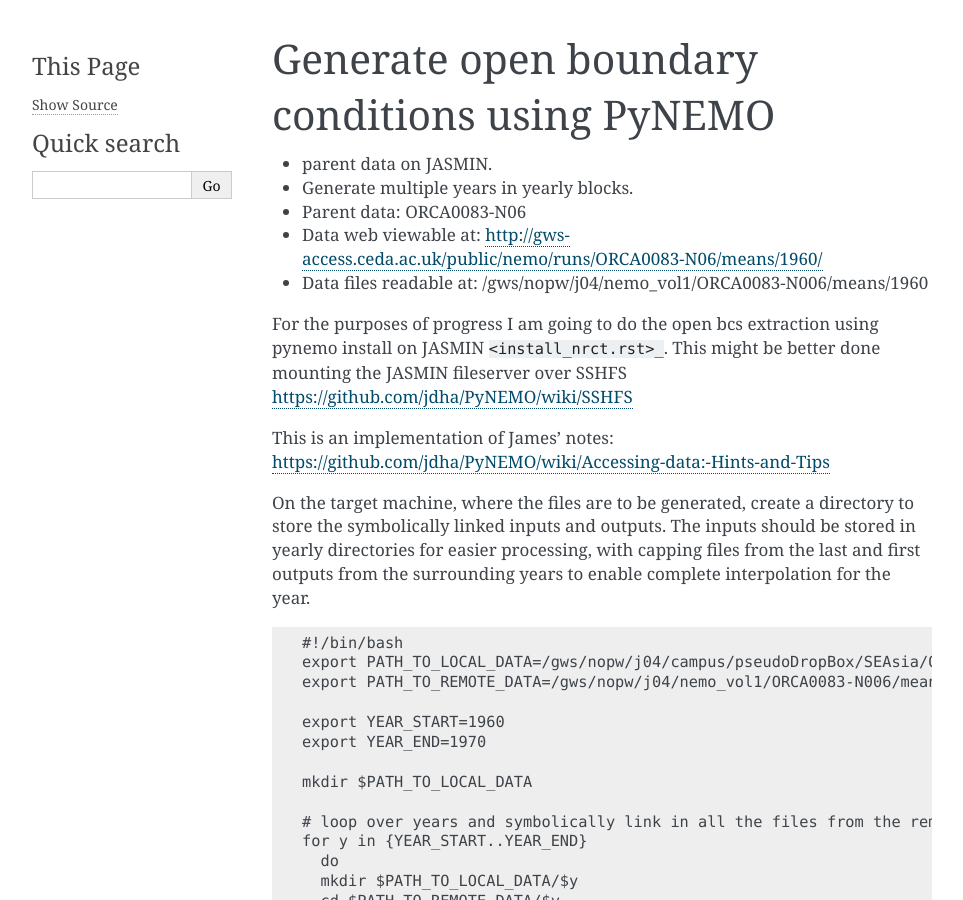
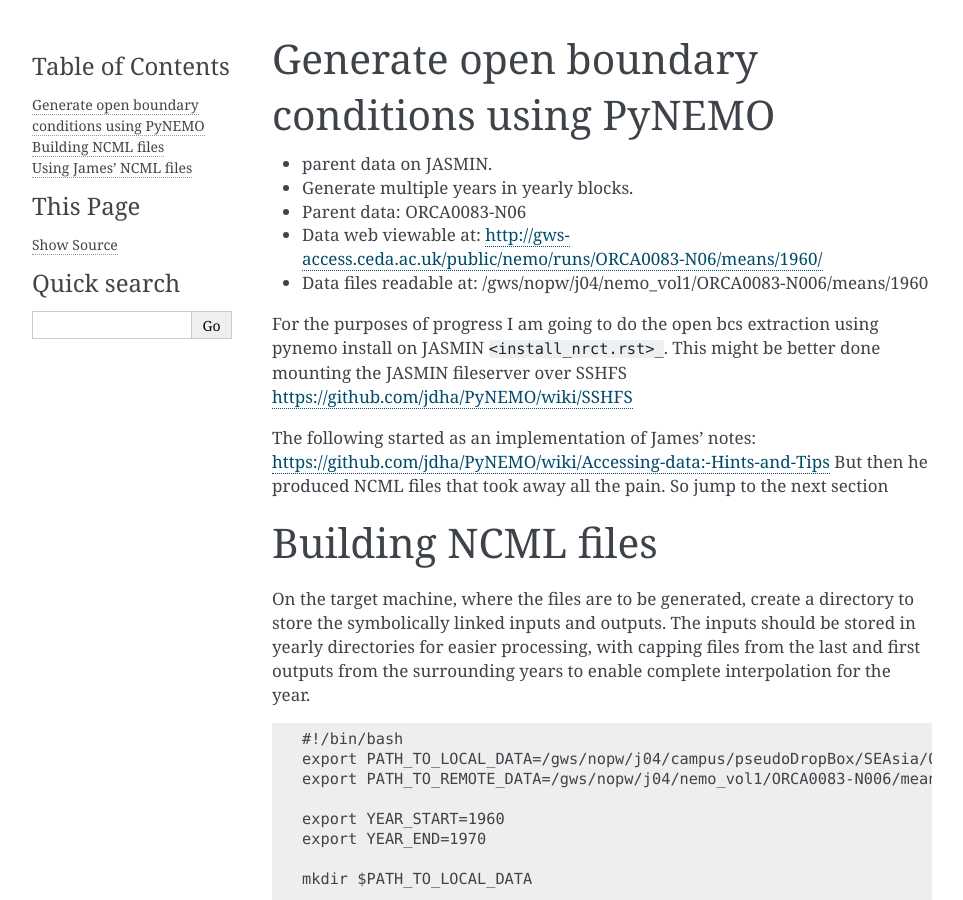
Before and after one commit to NOC-MSM/SEAsia, a Sphinx documentation site: the page built from recipes/docs/source/generate_openboundaryconditions.rst, in a window 1280 px wide and 900 px high. Shown: the whole window, without its empty margins (148-1111 px from the left). Built offline with Sphinx 7.4.7, drawn with Linux system fonts in a browser that asks for light colours; some of the changed text lies outside the part shown.

Commit message:
Acknowledge switch to using James NCML files on JASMIN

```diff
--- a/recipes/docs/source/generate_openboundaryconditions.rst
+++ b/recipes/docs/source/generate_openboundaryconditions.rst
@@ -12,7 +12,12 @@
 pynemo install on JASMIN ``<install_nrct.rst>_``. This might be better done
 mounting the JASMIN fileserver over SSHFS https://github.com/jdha/PyNEMO/wiki/SSHFS
 
-This is an implementation of James' notes: https://github.com/jdha/PyNEMO/wiki/Accessing-data:-Hints-and-Tips
+The following started as an implementation of James' notes: https://github.com/jdha/PyNEMO/wiki/Accessing-data:-Hints-and-Tips
+But then he produced NCML files that took away all the pain. So jump to the next
+section
+
+Building NCML files
+===================
 
 On the target machine, where the files are to be generated, create a directory
 to store the symbolically linked inputs and outputs. The inputs should be stored
@@ -64,6 +69,11 @@
     done
   done
 
+*INCOMPLETE because James did it*
+
+
+Using James' NCML files
+=======================
 
 Now James has already set up NCML files for 1970 - 2015
 /gws/nopw/j04/nemo_vol5/jdha/ORCA0083-N006/NCML
```
